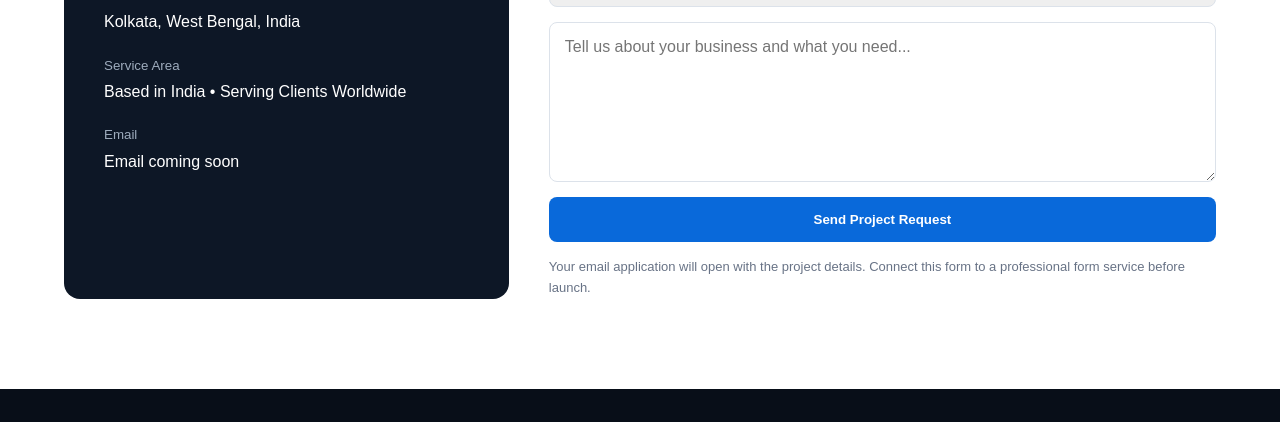
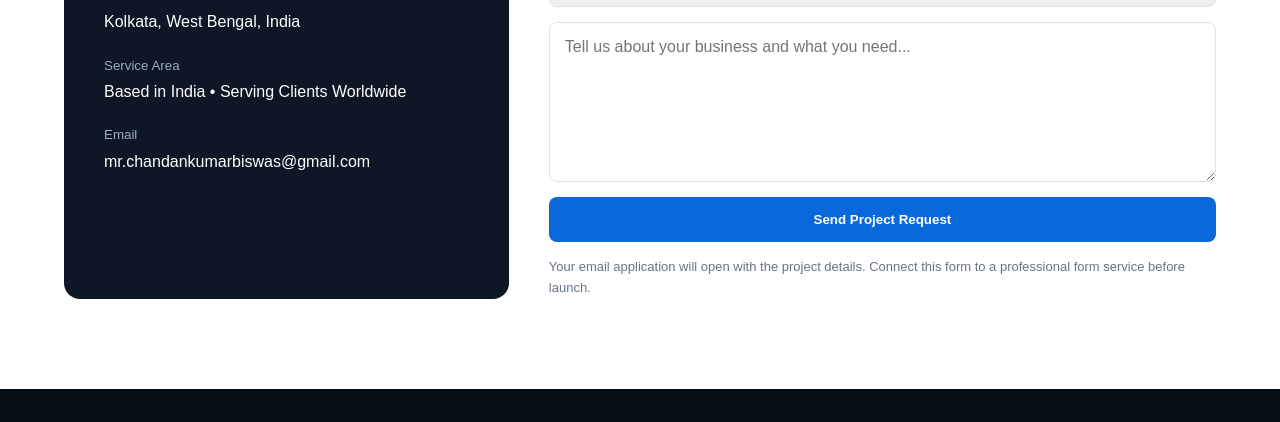
Before and after one commit to ckbwebstudio/ckbwebstudio.github.io, a plain HTML site: page index.html in a window 1280 px wide. Shown: the part 6700-7122 px from the top of the page. Drawn offline with Linux system fonts and the light colour scheme.

Commit message:
Update email contact information in index.html

```diff
--- a/index.html
+++ b/index.html
@@ -2628,7 +2628,9 @@ Based in India • Serving Clients Worldwide
 Email
 </small>
 
-Email coming soon
+<a href="mailto:mr.chandankumarbiswas@gmail.com">
+  mr.chandankumarbiswas@gmail.com
+</a>
 
 </div>
 
```
